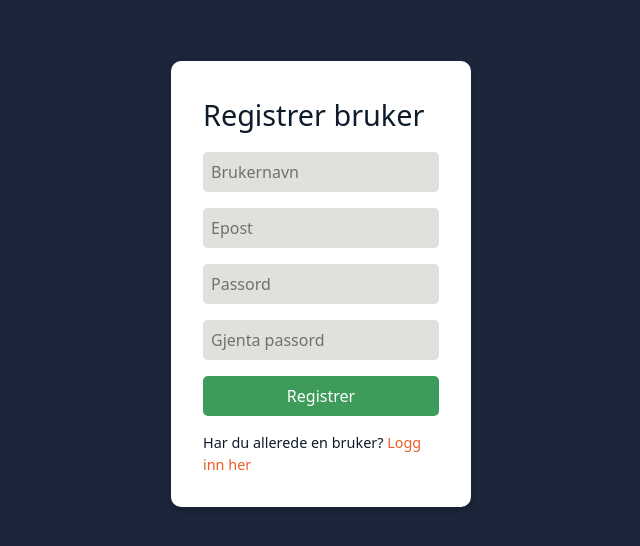
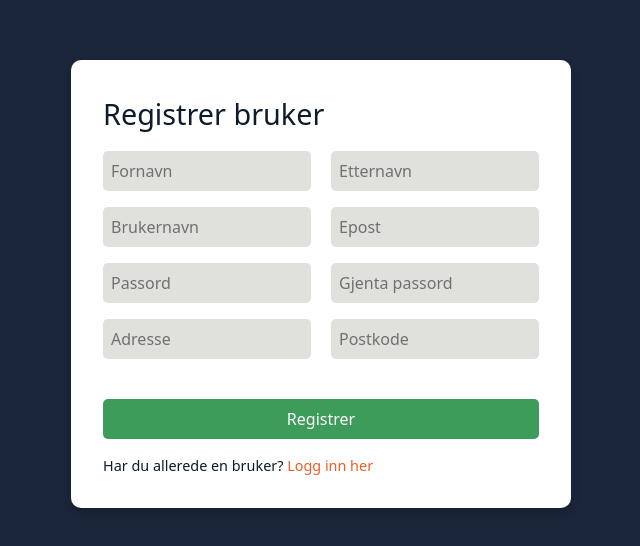
Before and after one commit to NTNU-IDI/scrum-project-2025-team11, a Vue app in the folder frontend/: page /register in a window 1280 px wide. Shown: the part 116-662 px from the top of the page, without its empty margins (319-959 px from the left). Built offline with nearby package versions, Linux system fonts and the light colour scheme; the HTML template or start-up script is replaced by a standard one.

Commit message:
Add fields for address, postal code, first name and surname

```diff
--- a/frontend/src/components/RegisterComponent.vue
+++ b/frontend/src/components/RegisterComponent.vue
@@ -1,4 +1,35 @@
 <script setup lang="ts">
+import {ref, watch} from 'vue'
+import axios from 'axios'
+
+const postalCode = ref('');
+let errorMessage = ref('');
+
+/*
+How to get the relevant information from this request (has to be inside a method):
+  const location = await getLocationDataFromAdressAndPostalCode('Katteberget 17', '3721')
+  const longitude = location.lon
+  const latitude = location.lat
+  const displayName = location.display_name
+  const displayNameArray = displayName.split(',')
+  const city = placeArr[placeArr.length - 4];
+
+The things to retrieve for backend are: longitude, latitude and city
+ */
+async function getLocationDataFromAdressAndPostalCode(address: string, postalCode: string) {
+  const response = await axios.get(`https://nominatim.openstreetmap.org/search?street=${address}&postalcode=${postalCode}&country=Norway&format=json&limit=1`);
+  return response.data[0];
+}
+
+watch(postalCode, (newPostalCode) => {
+  newPostalCode = newPostalCode.replace(/[^0-9]/g, '')
+
+  if (newPostalCode.length === 4) {
+    errorMessage.value = '';
+  } else {
+    errorMessage.value = 'Postkoden må bestå av fire sifre.';
+  }
+})
 
 </script>
 
@@ -6,18 +37,49 @@
   <div id="divRegister" class="register-login-container">
     <h1>Registrer bruker</h1>
     <form v-on:submit.prevent>
-      <input type="text" placeholder="Brukernavn"> <br>
-      <input type="email" placeholder="Epost"> <br>
-      <input type="password" placeholder="Passord"> <br>
-      <input type="password" placeholder="Gjenta passord"> <br>
+      <div id="inputFields">
+        <input type="text" placeholder="Fornavn" required>
+        <input type="text" placeholder="Etternavn" required>
+        <input type="text" placeholder="Brukernavn" required>
+        <input type="email" placeholder="Epost" required>
+        <input type="password" placeholder="Passord" required>
+        <input type="password" placeholder="Gjenta passord" required>
+        <input type="text" placeholder="Adresse" required>
+        <input type="text" placeholder="Postkode" v-model="postalCode" required>
+      </div>
+      <p id="error">{{errorMessage}}</p>
+      <br>
       <button class="good-button" type="submit"> Registrer </button>
     </form>
     <p class="register-login-text">
-      Har du allerede en bruker? <a href="#" class="link">Logg inn her</a>
+      Har du allerede en bruker? <a href="/login" class="link">Logg inn her</a>
     </p>
   </div>
 </template>
 
 <style scoped>
 
+#inputFields {
+  display: grid;
+  grid-template-columns: repeat(1, auto);
+  grid-template-rows: repeat(8, auto);
+}
+
+#error {
+  font-size: small;
+  color: var(--bad-red);
+}
+
+@media (min-width: 480px) {
+  #inputFields {
+    grid-template-columns: repeat(2, auto);
+    grid-template-rows: repeat(4, auto);
+    gap: 0px 20px;
+  }
+
+  .register-login-container {
+    width: 500px;
+  }
+}
+
 </style>
```
